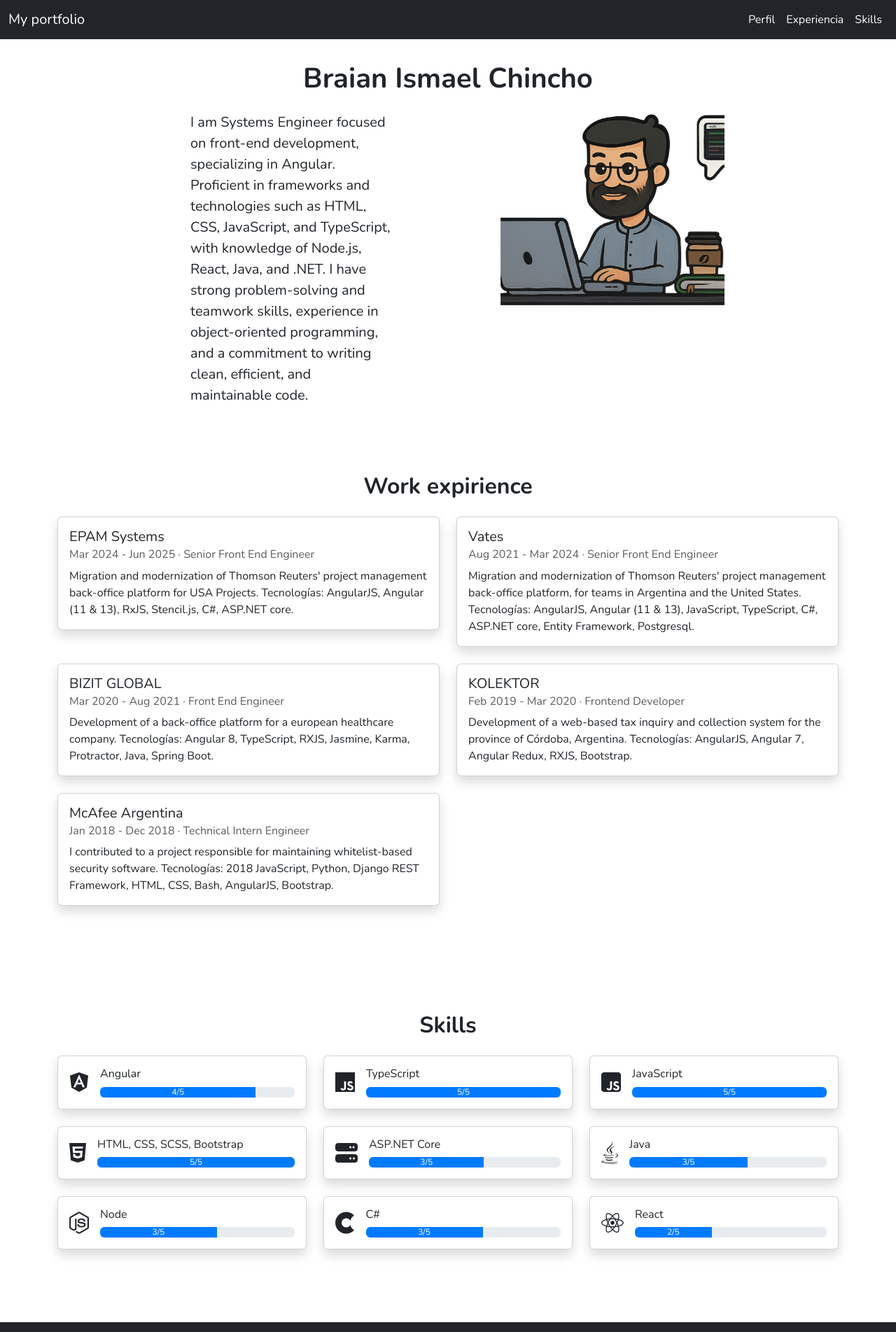
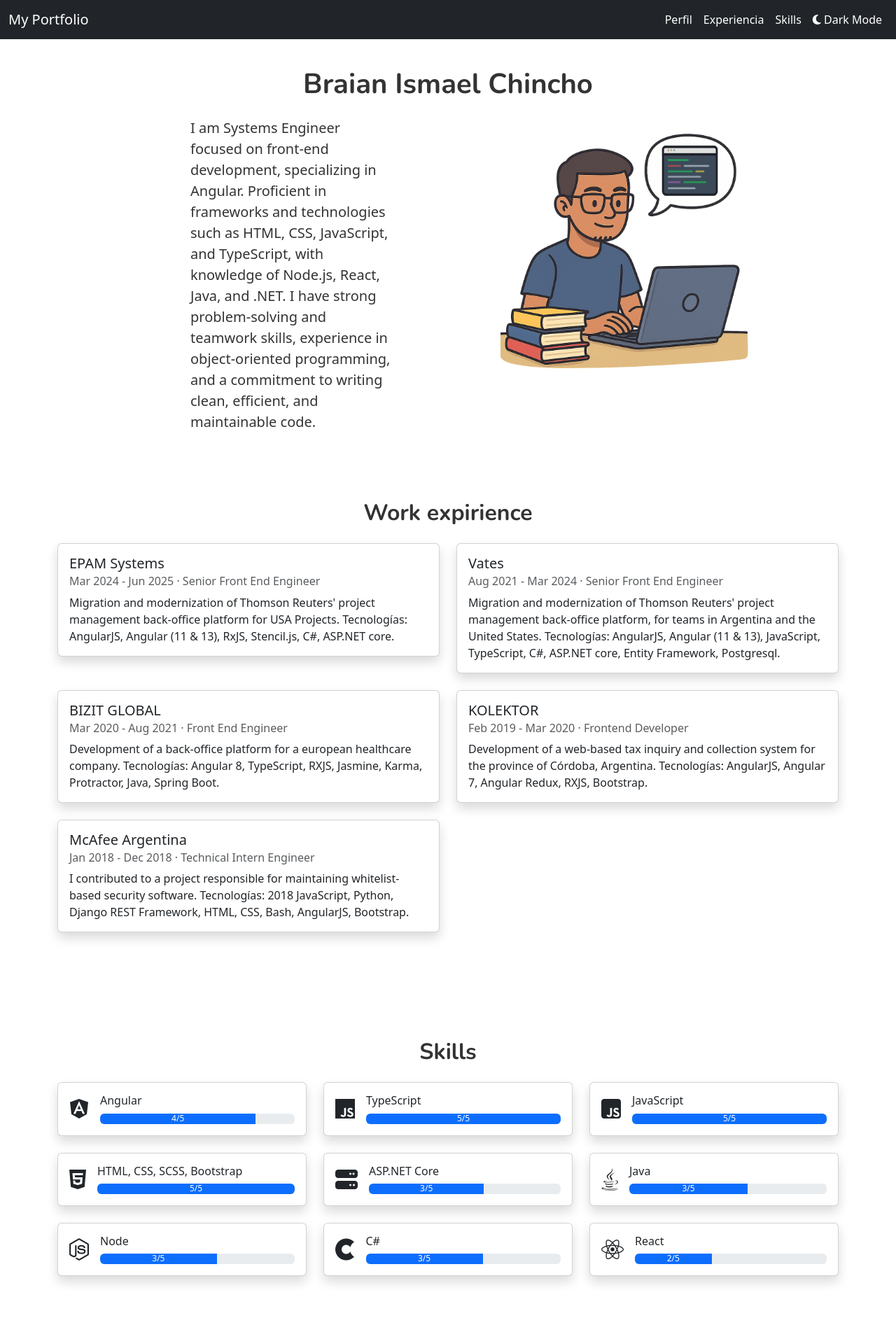
Before and after one commit to braianchincho/portfolio-angular, an Angular app: page / in a window 1280 px wide. Shown: the top 1903 px of the page at 70% size. Built offline with nearby package versions, Linux system fonts and the light colour scheme.

Commit message:
Dark mode is added

```diff
--- a/src/app/app.component.html
+++ b/src/app/app.component.html
@@ -1,44 +1,50 @@
-<nav class="navbar navbar-expand-lg navbar-dark bg-dark fixed-top">
+<nav class="navbar navbar-expand-lg fixed-top" [ngClass]="mode === 'dark' ? 'dark-theme' : 'light-theme'">
   <div class="container-fluid">
-    <a class="navbar-brand text-white" href="#">My portfolio</a>
-    <button class="navbar-toggler" type="button" data-bs-toggle="collapse" data-bs-target="#navbarNav" aria-controls="navbarNav" aria-expanded="false" aria-label="Toggle navigation">
-      <i class="fas fa-bars text-white"></i>
+    <a class="navbar-brand" href="#">My Portfolio</a>
+    <button class="navbar-toggler" type="button" data-bs-toggle="collapse" data-bs-target="#navbarNav"
+      aria-controls="navbarNav" aria-expanded="false" aria-label="Toggle navigation">
+      <i class="fas fa-bars"></i>
     </button>
     <div class="collapse navbar-collapse" id="navbarNav">
       <ul class="navbar-nav ms-auto">
-        <li class="nav-item"><a class="nav-link text-white" href="#perfil">Perfil</a></li>
-        <li class="nav-item"><a class="nav-link text-white" href="#experiencia">Experiencia</a></li>
-        <li class="nav-item"><a class="nav-link text-white" href="#skills">Skills</a></li>
+        <li class="nav-item"><a class="nav-link" href="#perfil">Perfil</a></li>
+        <li class="nav-item"><a class="nav-link" href="#experiencia">Experiencia</a></li>
+        <li class="nav-item"><a class="nav-link" href="#skills">Skills</a></li>
+        <li class="nav-item">
+          <button class="btn btn-link nav-link" (click)="toggleTheme()">
+            <i class="fas" [ngClass]="mode === 'dark' ? 'fa-sun' : 'fa-moon'"></i>
+            {{ mode === 'dark' ? 'Light Mode' : 'Dark Mode' }}
+          </button>
+        </li>
       </ul>
     </div>
   </div>
 </nav>
 
-<!-- Sección Perfil (puedes agregar tu info personal aquí) -->
-<section id="perfil" class="container">
- <app-about-me />
+<section id="main-section" [ngClass]="mode === 'dark' ? 'dark-theme' : 'light-theme'">
+  <section id="perfil" class="container mt-4">
+    <app-about-me></app-about-me>
   </section>
 
-<!-- Sección Experiencia -->
   <section id="experiencia" class="container py-5">
-  <app-expirience />
+    <app-expirience></app-expirience>
   </section>
 
-<!-- Sección Skills -->
   <section id="skills" class="container py-5">
-  <app-skills />
+    <app-skills></app-skills>
+  </section>
 </section>
 
-<footer class="bg-dark text-white text-center py-3 mt-auto">
+<footer [ngClass]="mode === 'dark' ? 'dark-theme' : 'light-theme'" class="text-center py-3 mt-auto">
   <div class="container">
     <div class="d-flex justify-content-center gap-4">
-      <a href="https://www.linkedin.com/in/braian-ismael-chincho-bb1004144/" target="_blank" class="text-white">
+      <a href="https://www.linkedin.com/in/braian-ismael-chincho-bb1004144/" target="_blank">
         <i class="fab fa-linkedin fs-4"></i>
       </a>
-      <a href="https://github.com/braianchincho" target="_blank" class="text-white">
+      <a href="https://github.com/braianchincho" target="_blank">
         <i class="fab fa-github fs-4"></i>
       </a>
-      <a href="mailto:braianchincho@gmail.com" class="text-white">
+      <a href="mailto:braianchincho@gmail.com">
         <i class="fas fa-envelope fs-4"></i>
       </a>
     </div>
--- a/src/app/app.component.scss
+++ b/src/app/app.component.scss
@@ -19,3 +19,6 @@
   opacity: 1;
   transform: translateY(0);
 }
+#main-section {
+  margin-top: 6rem;
+}
--- a/src/app/app.component.ts
+++ b/src/app/app.component.ts
@@ -1,14 +1,37 @@
-import { Component } from '@angular/core';
+import { Component, OnInit } from '@angular/core';
 import AboutMeComponent from './components/about-me/about-me.component';
 import SkillsComponent from './components/skills/skills.component';
 import { ExpirienceComponent } from './components/expirience/expirience.component';
+import { CommonModule } from '@angular/common';
 
 @Component({
   selector: 'app-root',
-  imports: [AboutMeComponent, SkillsComponent, ExpirienceComponent],
+  imports: [AboutMeComponent, SkillsComponent, ExpirienceComponent, CommonModule],
   templateUrl: './app.component.html',
   styleUrl: './app.component.scss'
 })
-export class AppComponent {
-  title = 'Porfolio';
+export class AppComponent implements OnInit {
+  title = 'Portfolio';
+  mode: 'light' | 'dark' = 'dark';
+
+  public ngOnInit() {
+    const savedMode = localStorage.getItem('theme');
+    if (savedMode) {
+      this.mode = savedMode as 'light' | 'dark';
+    } else {
+      const prefersDark = window.matchMedia('(prefers-color-scheme: dark)').matches;
+      this.mode = prefersDark ? 'dark' : 'light';
+    }
+    this.applyTheme();
+  }
+
+  public toggleTheme() {
+    this.mode = this.mode === 'light' ? 'dark' : 'light';
+    localStorage.setItem('theme', this.mode);
+    this.applyTheme();
+  }
+
+  private applyTheme() {
+    document.body.className = this.mode === 'dark' ? 'dark-theme' : 'light-theme';
+  }
 }
--- a/src/app/components/about-me/about-me.component.html
+++ b/src/app/components/about-me/about-me.component.html
@@ -2,7 +2,7 @@
     <div class="col-md-8">
         <h1 class="mb-4 text-center">Braian Ismael Chincho</h1>
         <div class="row mt-4">
-            <div class="col-6 col-md-5" data-aos="zoom-in-right" >
+            <div class="col-md-5 col-sm-12 col-12" data-aos="zoom-in-right" >
                 <p class="lead text-left">
                     I am Systems Engineer focused on front-end development, specializing in Angular.
                     Proficient in frameworks and technologies such as HTML, CSS, JavaScript, and TypeScript,
@@ -11,8 +11,8 @@
                     and maintainable code.
                 </p>
             </div>
-            <div class="col-6 col-md-5 offset-md-2" data-aos="flip-left">
-                <img src="/avatar.png" class="avatar" alt="Foto de perfil">
+            <div class="col-md-5 offset-md-2 col-sm-12 col-12" data-aos="flip-left">
+                <img src="/image.png" class="avatar" alt="Foto de perfil">
             </div>
         </div>
 
--- a/src/app/components/about-me/about-me.component.scss
+++ b/src/app/components/about-me/about-me.component.scss
@@ -1,7 +1,13 @@
+:host {
+  background-color: var(--background-color);
+  color: var(--text-color);
+}
+
 .avatar {
-    max-width: 20rem;
-    max-height: 20rem;
+    max-width: 23rem;
+    max-height: 23rem;
 }
+
 .aboutme-container {
     min-height: 30rem;
 }
--- a/src/app/components/expirience/expirience.component.scss
+++ b/src/app/components/expirience/expirience.component.scss
@@ -1,6 +1,12 @@
+:host {
+  background-color: var(--background-color);
+  color: var(--text-color);
+}
+
 .experience-card {
   transition: transform 0.3s ease, box-shadow 0.3s ease;
 }
+
 .experience-card:hover {
     transform: translateY(-1rem) scale(1.03);
     z-index: 100;
--- a/src/app/components/skills/skills.component.scss
+++ b/src/app/components/skills/skills.component.scss
@@ -1,6 +1,12 @@
+:host {
+  background-color: var(--background-color);
+  color: var(--text-color);
+}
+
 .card {
   transition: transform 0.3s ease, box-shadow 0.3s ease;
 }
+
 .card:hover {
     transform: translateY(-0.5rem) scale(1.03);
     z-index: 100;
--- a/src/styles.scss
+++ b/src/styles.scss
@@ -2,53 +2,65 @@
 
 h1,
 h2,
-h3 {
+h3,
+h4 {
     font-family: 'Nunito', sans-serif;
     font-weight: 700;
     /* títulos marcados */
 }
 
-body {
-    display: flex;
-    flex-direction: column;
-    padding-top: 56px;
-    /* Para el navbar fijo */
-    font-family: 'Nunito', sans-serif;
+/* Default (light) theme */
+:root, .light-theme {
+  --background-color: #ffffff;
+  --text-color: #333333;
+  --nav-background: #212529;
+  --nav-text-color: #ffffff;
+  --link-color: #007bff;
+  --link-hover-color: #0056b3;
 }
 
-main {
-    flex: 1 0 auto;
+/* Dark theme */
+.dark-theme {
+  --background-color: #212529;
+  --text-color: #f8f9fa;
+  --nav-background: #343a40;
+  --nav-text-color: #f8f9fa;
+  --link-color: #66b0ff;
+  --link-hover-color: #99c2ff;
+}
+
+/* Apply theme variables */
+body {
+  background-color: var(--background-color);
+  color: var(--text-color);
+}
+
+.navbar {
+  background-color: var(--nav-background);
+}
+
+.navbar-brand, .nav-link, .navbar-toggler i {
+  color: var(--nav-text-color) !important;
+}
+
+.nav-link:hover, .navbar-brand:hover {
+  color: var(--link-hover-color) !important;
+}
+
+section {
+  background-color: var(--background-color);
+  color: var(--text-color);
 }
 
 footer {
-    flex-shrink: 0;
+  background-color: var(--nav-background);
+  color: var(--nav-text-color);
 }
 
-.progress {
-    height: 20px;
-    background-color: #e9ecef;
+footer a {
+  color: var(--nav-text-color);
 }
 
-.progress-bar {
-    background-color: #007bff;
+footer a:hover {
+  color: var(--link-hover-color);
 }
-
-html {
-    scroll-behavior: smooth;
-    /* Para scrolling suave */
-}
-
-.navbar-dark .navbar-nav .nav-link:hover {
-    color: #ccc;
-    /* Efecto hover para los enlaces del navbar */
-}
-
-.navbar-dark .navbar-toggler {
-    border-color: rgba(255, 255, 255, 0.5);
-    /* Borde blanco tenue para el toggler */
-}
-
-.navbar-dark .navbar-toggler i {
-    font-size: 1.5rem;
-    /* Tamaño del ícono de hamburguesa */
-}
```
Also changed, not shown: public/image.png (added). Lines whose indentation alone changed are shown as unchanged.
